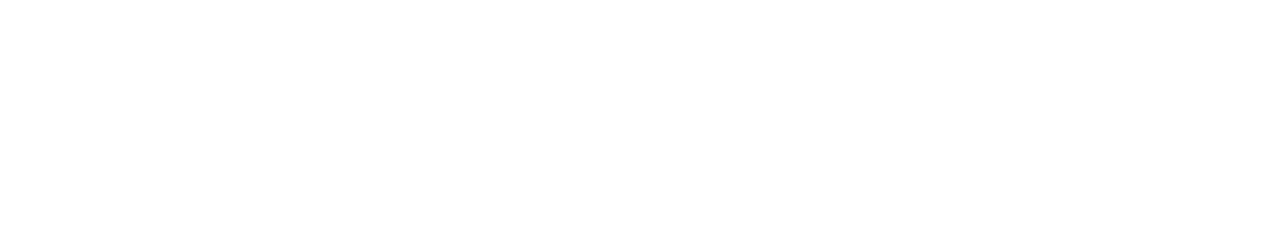
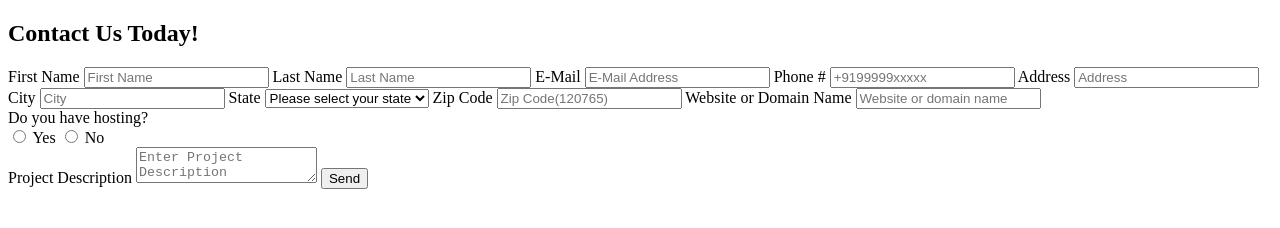
Before and after one commit to BRUH-on/cafe-design-page, a plain HTML site: page form.html in a window 1280 px wide. Drawn offline with Linux system fonts and the light colour scheme.

Commit message:
Update form.html
added html

```diff
--- a/form.html
+++ b/form.html
@@ -6,6 +6,53 @@
     <title>My First Web Page</title>
 </head>
 <body>
+ <div class="container">
+    <h2>Contact Us Today!</h2>
+    <form>
+      <label>First Name</label>
+      <input type="text" placeholder="First Name" required>
 
+      <label>Last Name</label>
+      <input type="text" placeholder="Last Name" required>
+
+      <label>E-Mail</label>
+      <input type="email" placeholder="E-Mail Address" required>
+
+      <label>Phone #</label>
+      <input type="tel" placeholder="+9199999xxxxx">
+
+      <label>Address</label>
+      <input type="text" placeholder="Address">
+
+      <label>City</label>
+      <input type="text" placeholder="City">
+
+      <label>State</label>
+      <select>
+        <option value="">Please select your state</option>
+        <option>Uttar Pradesh</option>
+        <option>Delhi</option>
+        <option>Maharashtra</option>
+        <option>Bihar</option>
+      </select>
+
+      <label>Zip Code</label>
+      <input type="number" placeholder="Zip Code(120765)">
+
+      <label>Website or Domain Name</label>
+      <input type="text" placeholder="Website or domain name">
+
+      <div class="radio-group">
+        <label>Do you have hosting?</label><br>
+        <label><input type="radio" name="hosting" value="yes"> Yes</label>
+        <label><input type="radio" name="hosting" value="no"> No</label>
+      </div>
+
+      <label>Project Description</label>
+      <textarea placeholder="Enter Project Description"></textarea>
+
+      <button type="submit">Send</button>
+    </form>
+  </div>
 </body>
 </html>
```
